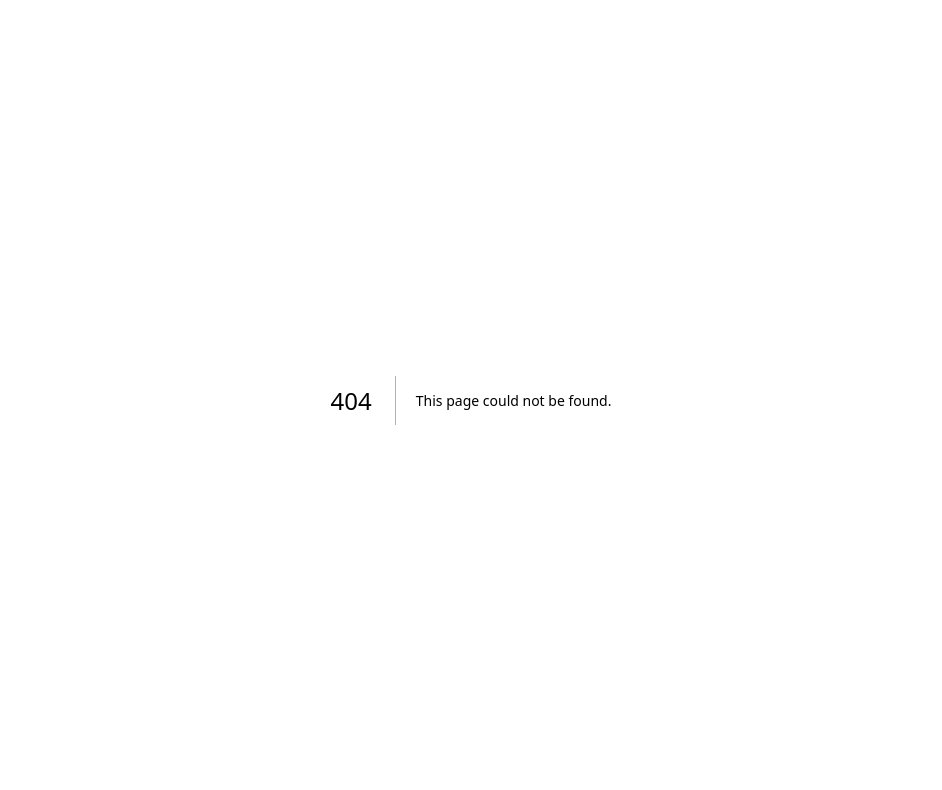
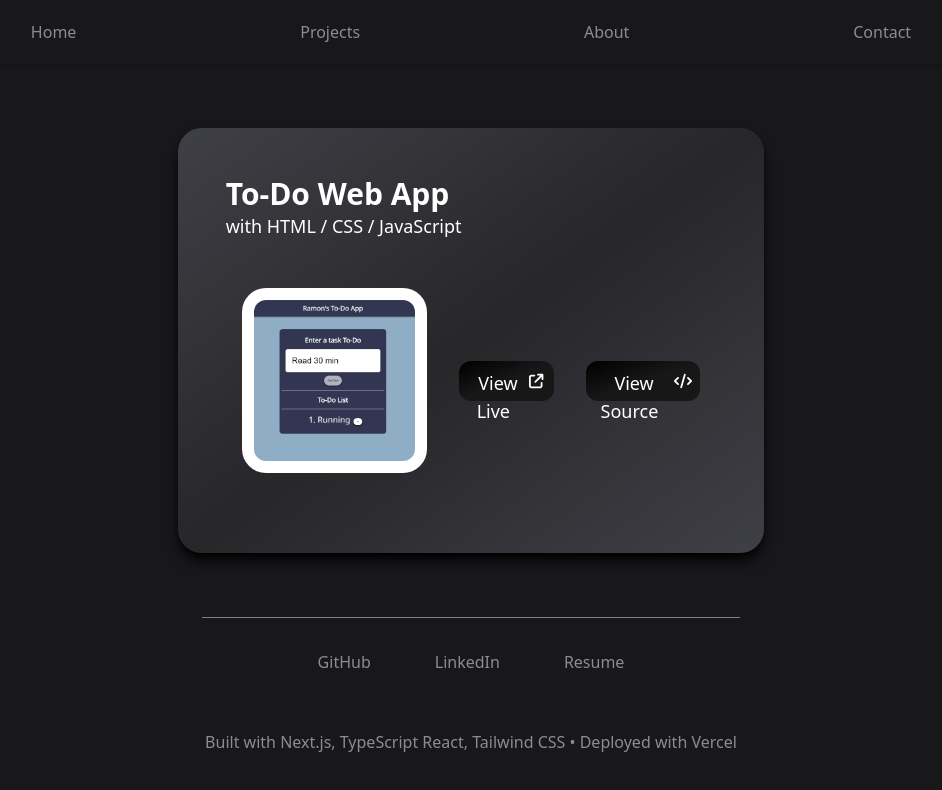
Before and after one commit to ramvilsil/portfolio, a Next.js app: page /projects/todo-app in a window 1280 px wide. Before the commit this address had no page. Shown: the top 790 px of the page, without its empty margins (169-1111 px from the left). Built offline with nearby package versions, Linux system fonts and the light colour scheme.

Commit message:
added to-do app page

```diff
--- a/components/Projects.tsx
+++ b/components/Projects.tsx
@@ -109,7 +109,7 @@ const Projects = () => {
                         {/* Column 2 on landscape screens */}
                         <div className="w-full flex flex-col m-2 portrait:flex-row-reverse items-center portrait:justify-start">
 
-                            <Link href='https://github.com/ramvilsil/todo-app'>
+                            <Link href='projects/todo-app'>
 
                                 {/* Project Image */}
                                 <Image className='bg-white rounded-3xl m-2 p-2 hover:opacity-60' height={100} src={Project7Thumb} alt='/' />
--- /dev/null
+++ b/pages/projects/todo-app.tsx
@@ -0,0 +1,51 @@
+import SharedNavbar from "../../components/SharedNavbar"
+import Project from "../../components/Project"
+import Footer from "../../components/Footer"
+
+
+const ChunkyApp = () => {
+    return (
+
+        <>
+
+            {/* Page */}
+            <div className="flex justify-center text-white">
+
+                {/* Navbar */}
+                <div className="fixed w-full z-50 top-0 portrait:hidden">
+
+                    <SharedNavbar />
+
+                </div>
+
+                {/* Main Container */}
+                <div className="h-fit w-6/12 portrait:w-screen flex items-center flex-col">
+
+                    {/* Mobile Navbar */}
+                    <div className="landscape:hidden z-50 sticky top-0 portrait:top-2 portrait:w-11/12 w-full">
+
+                        <SharedNavbar />
+
+                    </div>
+
+                    {/* Imported Project Section */}
+                    <Project title='To-Do Web App' projectImage='/assets/todo.png' projectLink="https://ramvilsil.github.io/todo-app/" projectSourceLink="https://github.com/ramvilsil/todo-app" techInfo='HTML / CSS / JavaScript' />
+
+                    {/* Footer */}
+                    <div className="mt-16 mb-16 w-11/12">
+
+                        <Footer />
+
+                    </div>
+
+                </div>
+
+            </div>
+
+        </>
+
+    )
+
+}
+
+export default ChunkyApp
```
